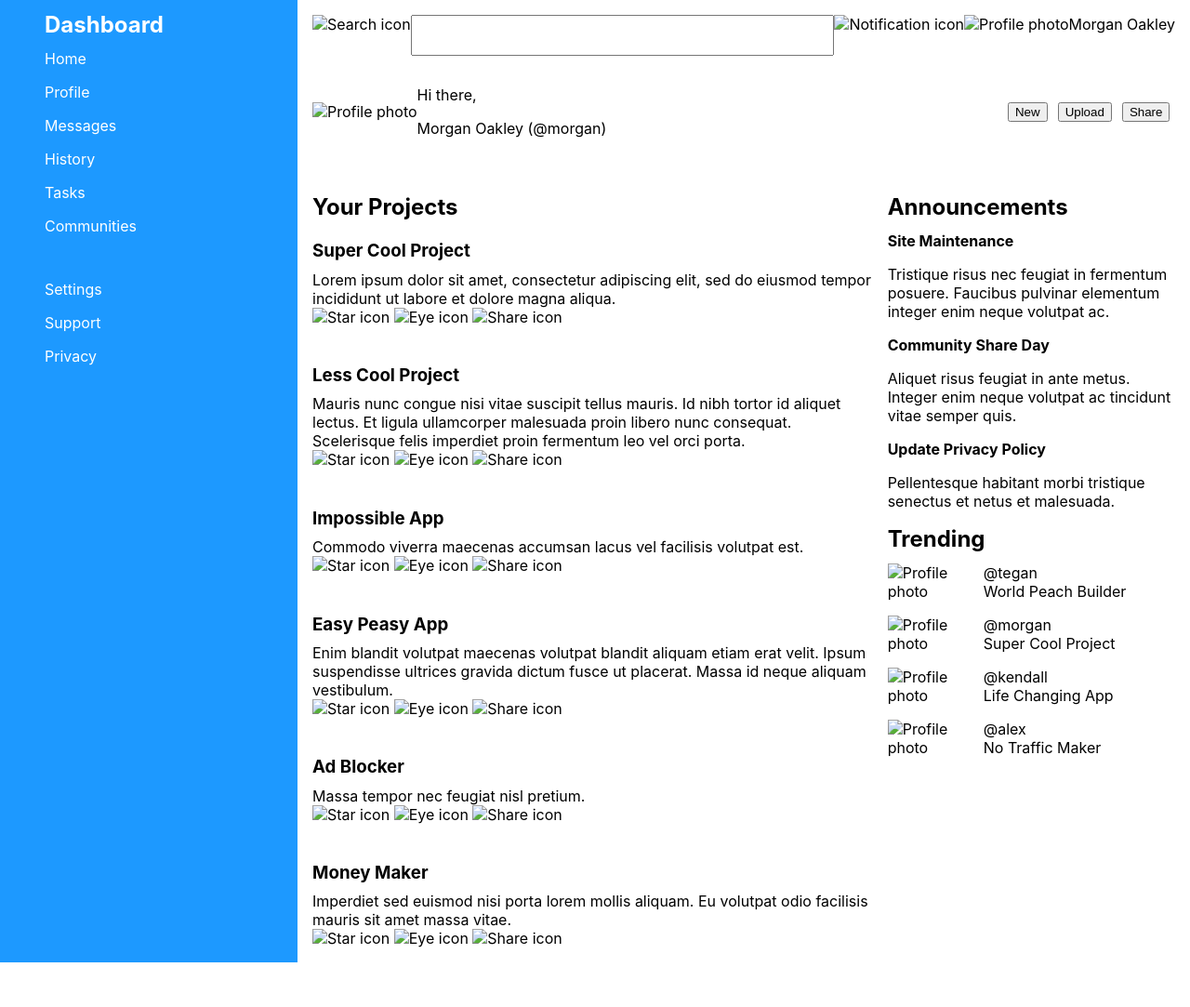
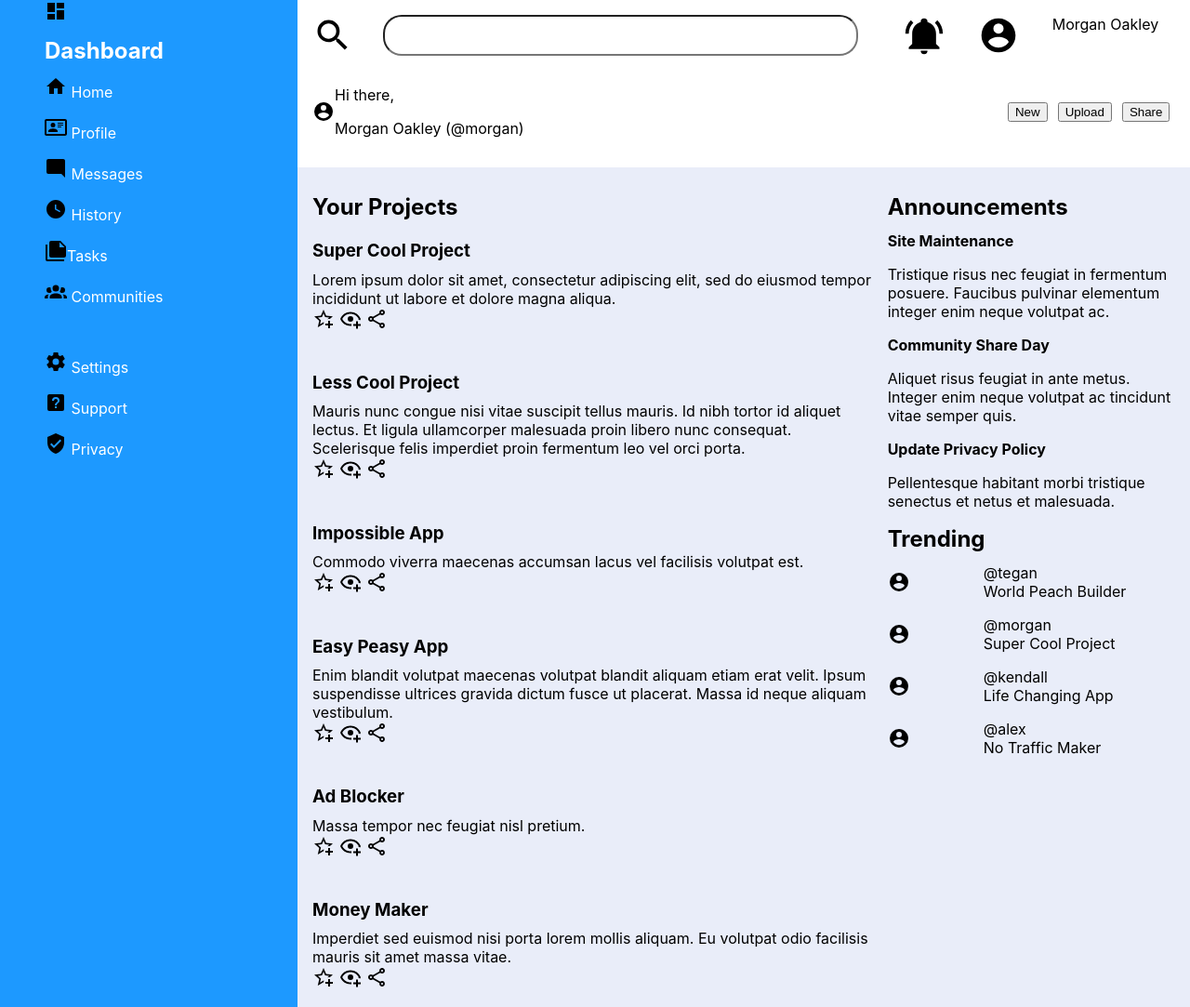
Before and after one commit to TayTufenkjian/admin-dashboard, a plain HTML site: page index.html in a window 1280 px wide. Shown: the whole page at 93% size. Before the commit the page ends 1035 px from the top, so only its background shows below. Drawn offline with Linux system fonts and the light colour scheme.

Commit message:
Add icons

```diff
--- a/index.html
+++ b/index.html
@@ -10,31 +10,36 @@
 <body>
     <div class="container">
         <nav>
+            <img src="images/dashboard.svg" alt="dashboard icon">
             <h1>Dashboard</h1>
             <ul class="menuPrimary">
-                <li>Home</li>
-                <li>Profile</li>
-                <li>Messages</li>
-                <li>History</li>
-                <li>Tasks</li>
-                <li>Communities</li>
+                <li><img src="images/home.svg" alt="home icon"> Home</li>
+                <li><img src="images/account.svg" alt="profile account icon"> Profile</li>
+                <li><img src="images/message.svg" alt="message icon"> Messages</li>
+                <li><img src="images/clock.svg" alt="clock history icon"> History</li>
+                <li> <img src="images/tasks.svg" alt="task notes icon">Tasks</li>
+                <li><img src="images/group.svg" alt="community group icon"> Communities</li>
             </ul>
             <ul class="menuSecondary">
-                <li>Settings</li>
-                <li>Support</li>
-                <li>Privacy</li>
+                <li><img src="images/gear.svg" alt="gear settings icon"> Settings</li>
+                <li><img src="images/question.svg" alt="support question icon"> Support</li>
+                <li><img src="images/privacy.svg" alt="privacy icon"> Privacy</li>
             </ul>
         </nav>
         <header>
             <div class="headerInfo">
-                <img src="" alt="Search icon">
-                <input type="text" name="search" id="search">
-                <img src="" alt="Notification icon">
-                <img src="" alt="Profile photo" class="profilePhoto">
-                <div>Morgan Oakley</div>
+                <div class="headerInfo-search">
+                    <img src="images/search.svg" alt="Search icon" class="icon">
+                    <input type="text" name="search" id="search">
+                </div>
+                <div class="headerInfo-user">
+                    <img src="images/notification.svg" alt="Notification icon">
+                    <img src="images/profile.svg" alt="Profile photo" class="profilePhoto">
+                    <div>Morgan Oakley</div>
+                </div>
             </div>
             <div class="headerActions">
-                <img src="" alt="Profile photo" class="profilePhoto">
+                <img src="images/profile.svg" alt="Profile photo" class="profilePhoto">
                 <div class="hello">
                     <p>Hi there,</p>
                     <p>Morgan Oakley (@morgan)</p>
@@ -54,54 +59,54 @@
                         <h3 class="project-title">Super Cool Project</h3>
                         <div class="article-text">Lorem ipsum dolor sit amet, consectetur adipiscing elit, sed do eiusmod tempor incididunt ut labore et dolore magna aliqua.</div>
                         <div class="article-actions">
-                            <img src="" alt="Star icon">
-                            <img src="" alt="Eye icon">
-                            <img src="" alt="Share icon">
+                            <img src="images/star.svg" alt="Star icon">
+                            <img src="images/eye.svg" alt="Eye icon">
+                            <img src="images/share.svg" alt="Share icon">
                         </div>
                     </article>
                     <article>
                         <h3 class="article-title">Less Cool Project</h3>
                         <div class="article-text">Mauris nunc congue nisi vitae suscipit tellus mauris. Id nibh tortor id aliquet lectus. Et ligula ullamcorper malesuada proin libero nunc consequat. Scelerisque felis imperdiet proin fermentum leo vel orci porta. </div>
                         <div class="article-actions">
-                            <img src="" alt="Star icon">
-                            <img src="" alt="Eye icon">
-                            <img src="" alt="Share icon">
+                            <img src="images/star.svg" alt="Star icon">
+                            <img src="images/eye.svg" alt="Eye icon">
+                            <img src="images/share.svg" alt="Share icon">
                         </div>
                     </article>
                     <article>
                         <h3 class="article-title">Impossible App</h3>
                         <div class="article-text">Commodo viverra maecenas accumsan lacus vel facilisis volutpat est. </div>
                         <div class="article-actions">
-                            <img src="" alt="Star icon">
-                            <img src="" alt="Eye icon">
-                            <img src="" alt="Share icon">
+                            <img src="images/star.svg" alt="Star icon">
+                            <img src="images/eye.svg" alt="Eye icon">
+                            <img src="images/share.svg" alt="Share icon">
                         </div>
                     </article>
                     <article>
                         <h3 class="article-title">Easy Peasy App</h3>
                         <div class="article-text">Enim blandit volutpat maecenas volutpat blandit aliquam etiam erat velit. Ipsum suspendisse ultrices gravida dictum fusce ut placerat. Massa id neque aliquam vestibulum.</div>
                         <div class="article-actions">
-                            <img src="" alt="Star icon">
-                            <img src="" alt="Eye icon">
-                            <img src="" alt="Share icon">
+                            <img src="images/star.svg" alt="Star icon">
+                            <img src="images/eye.svg" alt="Eye icon">
+                            <img src="images/share.svg" alt="Share icon">
                         </div>
                     </article>
                     <article>
                         <h3 class="article-title">Ad Blocker</h3>
                         <div class="article-text">Massa tempor nec feugiat nisl pretium.</div>
                         <div class="article-actions">
-                            <img src="" alt="Star icon">
-                            <img src="" alt="Eye icon">
-                            <img src="" alt="Share icon">
+                            <img src="images/star.svg" alt="Star icon">
+                            <img src="images/eye.svg" alt="Eye icon">
+                            <img src="images/share.svg" alt="Share icon">
                         </div>
                     </article>
                     <article>
                         <h3 class="article-title">Money Maker</h3>
                         <div class="article-text">Imperdiet sed euismod nisi porta lorem mollis aliquam. Eu volutpat odio facilisis mauris sit amet massa vitae.</div>
                         <div class="article-actions">
-                            <img src="" alt="Star icon">
-                            <img src="" alt="Eye icon">
-                            <img src="" alt="Share icon">
+                            <img src="images/star.svg" alt="Star icon">
+                            <img src="images/eye.svg" alt="Eye icon">
+                            <img src="images/share.svg" alt="Share icon">
                         </div>
                     </article>
                 </div>
@@ -126,28 +131,28 @@
                     <h2>Trending</h2>
                     <div class="trendingContainer">
                         <div class="trending-user">
-                            <img src="" alt="Profile photo" class="trending-user-profilePhoto">
+                            <img src="images/profile.svg" alt="Profile photo" class="trending-user-profilePhoto">
                             <div class="trending-user-info">
                                 <div class="trending-user-username">@tegan</div>
                                 <div class="trending-user-project">World Peach Builder</div>
                             </div>
                         </div>
                         <div class="trending-user">
-                            <img src="" alt="Profile photo" class="trending-user-profilePhoto">
+                            <img src="images/profile.svg" alt="Profile photo" class="trending-user-profilePhoto">
                             <div class="trending-user-info">
                                 <div class="trending-user-username">@morgan</div>
                                 <div class="trending-user-project">Super Cool Project</div>
                             </div>
                         </div>
                         <div class="trending-user">
-                            <img src="" alt="Profile photo" class="trending-user-profilePhoto">
+                            <img src="images/profile.svg" alt="Profile photo" class="trending-user-profilePhoto">
                             <div class="trending-user-info">
                                 <div class="trending-user-username">@kendall</div>
                                 <div class="trending-user-project">Life Changing App</div>
                             </div>
                         </div>
                         <div class="trending-user">
-                            <img src="" alt="Profile photo" class="trending-user-profilePhoto">
+                            <img src="images/profile.svg" alt="Profile photo" class="trending-user-profilePhoto">
                             <div class="trending-user-info">
                                 <div class="trending-user-username">@alex</div>
                                 <div class="trending-user-project">No Traffic Maker</div>
--- a/style.css
+++ b/style.css
@@ -29,7 +29,17 @@ header {
 }
 
 .headerInfo {
+    display: grid;
+    grid-template-columns: 2fr 1fr;
+}
+
+.headerInfo-search {
     display: flex;
+}
+
+.headerInfo-user {
+    display: flex;
+    justify-content: space-around;
 }
 
 .headerActions {
@@ -38,7 +48,9 @@ header {
 }
 
 #search {
+    border-radius: 20px;
     flex: 1;
+    margin: 0 2rem;
 }
 
 .hello {
@@ -71,6 +83,7 @@ nav ul li {
 
 /* Main content styles */
 main {
+    background-color: #e9edf9;
     display: grid;
     grid-column: 2;
     grid-template-columns: 2fr 1fr;
```
Also changed, not shown: images/account.svg (added), images/clock.svg (added), images/dashboard.svg (added), images/eye.svg (added), images/gear.svg (added), images/group.svg (added), images/home.svg (added), images/message.svg (added), images/notification.svg (added), images/privacy.svg (added), images/profile.svg (added), images/question.svg (added), images/search.svg (added), images/share.svg (added), 2 more files.
